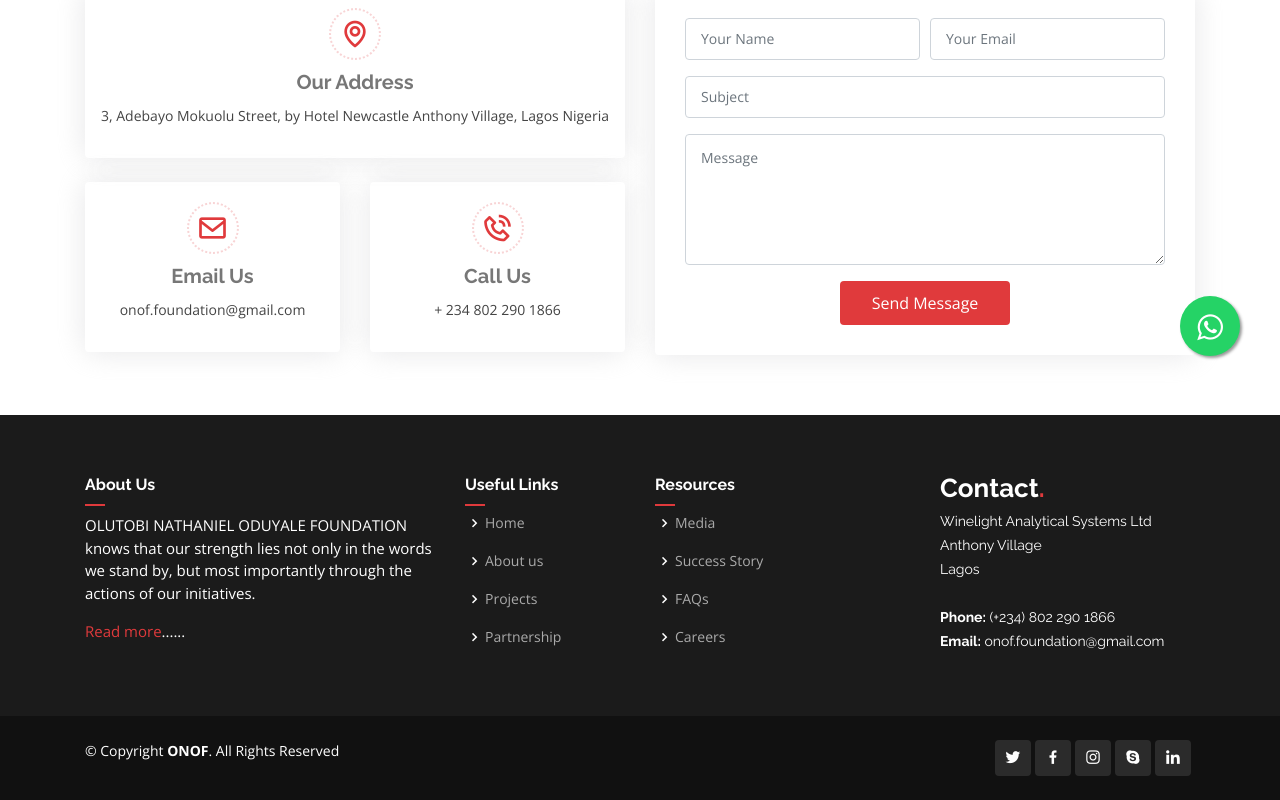
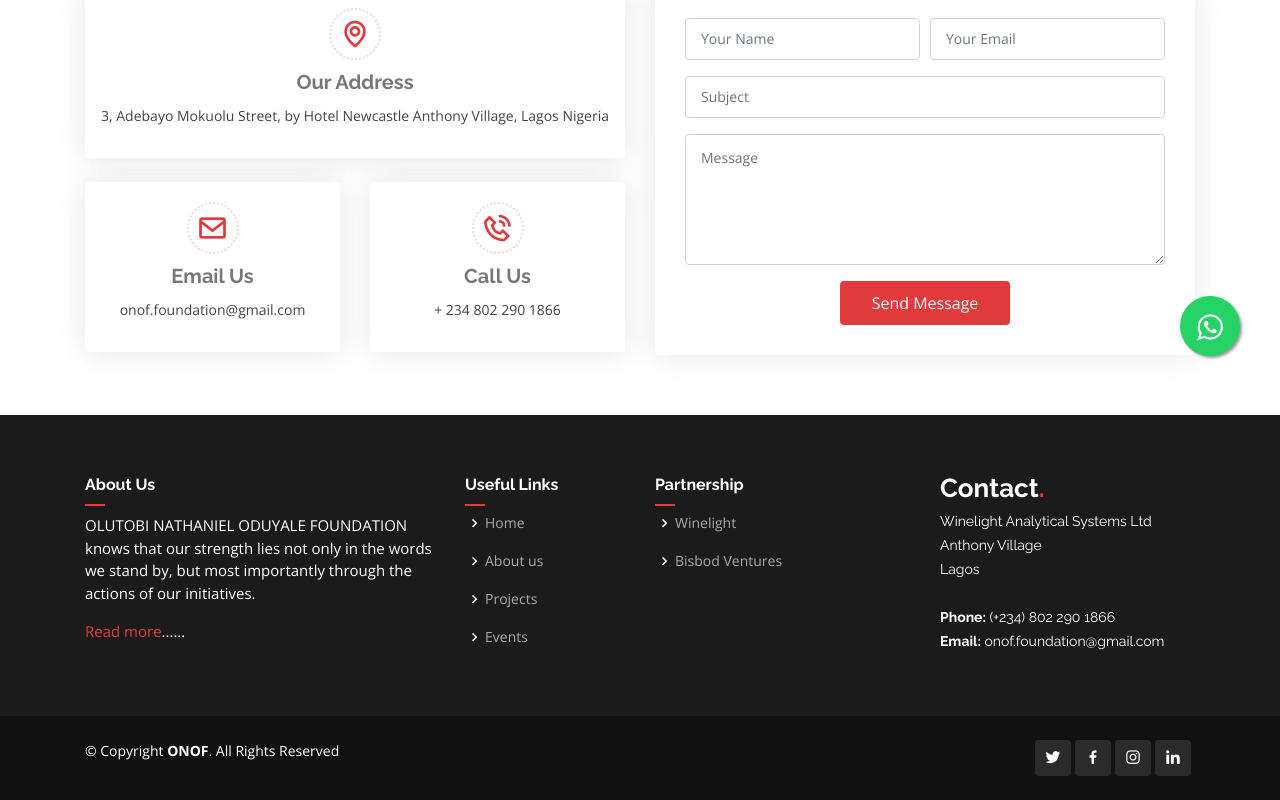
Before and after one commit to felayo/onof, a React (Create React App) app: page /contact in a window 1280 px wide. Shown: the part 384-1184 px from the top of the page. Built offline with nearby package versions, Linux system fonts and the light colour scheme.

Commit message:
third commit

```diff
--- a/src/components/Footer.js
+++ b/src/components/Footer.js
@@ -22,20 +22,18 @@ export default class Footer extends Component {
                             <div className="col-lg-2 col-md-6 footer-links">
                                 <h4>Useful Links</h4>
                                 <ul>
-                                <li><i className="bx bx-chevron-right" /> <a href="#">Home</a></li>
-                                <li><i className="bx bx-chevron-right" /> <a href="#">About us</a></li>
-                                <li><i className="bx bx-chevron-right" /> <a href="#">Projects</a></li>
-                                <li><i className="bx bx-chevron-right" /> <a href="#">Partnership</a></li>
+                                <li><i className="bx bx-chevron-right" /> <Link to="/">Home</Link></li>
+                                <li><i className="bx bx-chevron-right" /> <Link to="about">About us</Link></li>
+                                <li><i className="bx bx-chevron-right" /> <Link to="/projects">Projects</Link></li>
+                                <li><i className="bx bx-chevron-right" /> <Link to="/events">Events</Link></li>
 
                                 </ul>
                             </div>
                             <div className="col-lg-3 col-md-6 footer-links">
-                                <h4>Resources</h4>
+                                <h4>Partnership</h4>
                                 <ul>
-                                <li><i className="bx bx-chevron-right" /> <a href="#">Media</a></li>
-                                <li><i className="bx bx-chevron-right" /> <a href="#">Success Story</a></li>
-                                <li><i className="bx bx-chevron-right" /> <a href="#">FAQs</a></li>
-                                <li><i className="bx bx-chevron-right" /> <a href="#">Careers</a></li>
+                                <li><i className="bx bx-chevron-right" /> <a href="https://www.winelightanalytical.com/" target="_blank">Winelight</a></li>
+                                <li><i className="bx bx-chevron-right" /> <a href="#">Bisbod Ventures</a></li>
                                 </ul>
                             </div>
                             <div className="col-lg-3 col-md-6 footer-contact">
@@ -61,7 +59,6 @@ export default class Footer extends Component {
                         <a href="#" className="twitter"><i className="bx bxl-twitter" /></a>
                         <a href="#" className="facebook"><i className="bx bxl-facebook" /></a>
                         <a href="#" className="instagram"><i className="bx bxl-instagram" /></a>
-                        <a href="#" className="google-plus"><i className="bx bxl-skype" /></a>
                         <a href="#" className="linkedin"><i className="bx bxl-linkedin" /></a>
                     </div>
                     </div>
```
